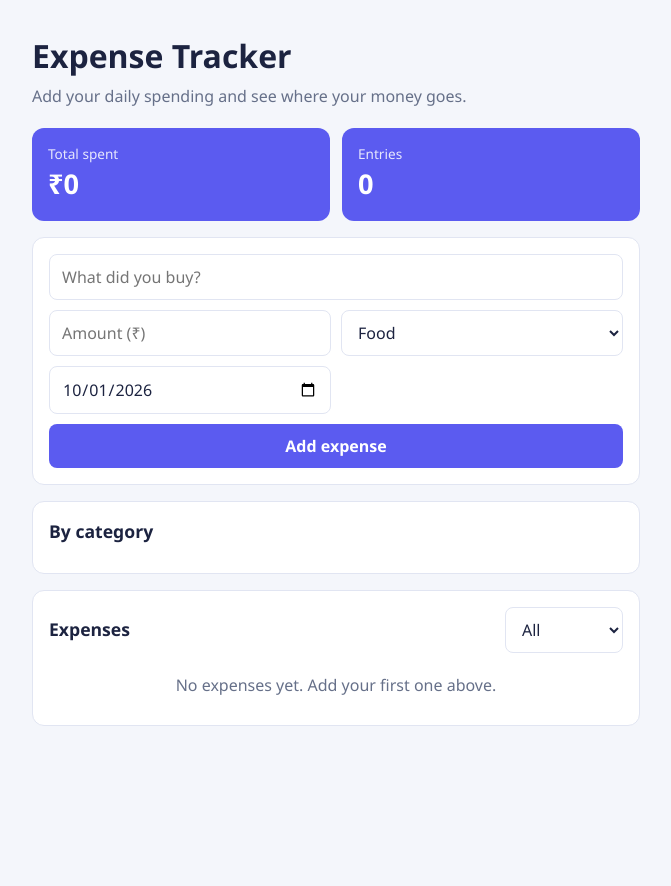
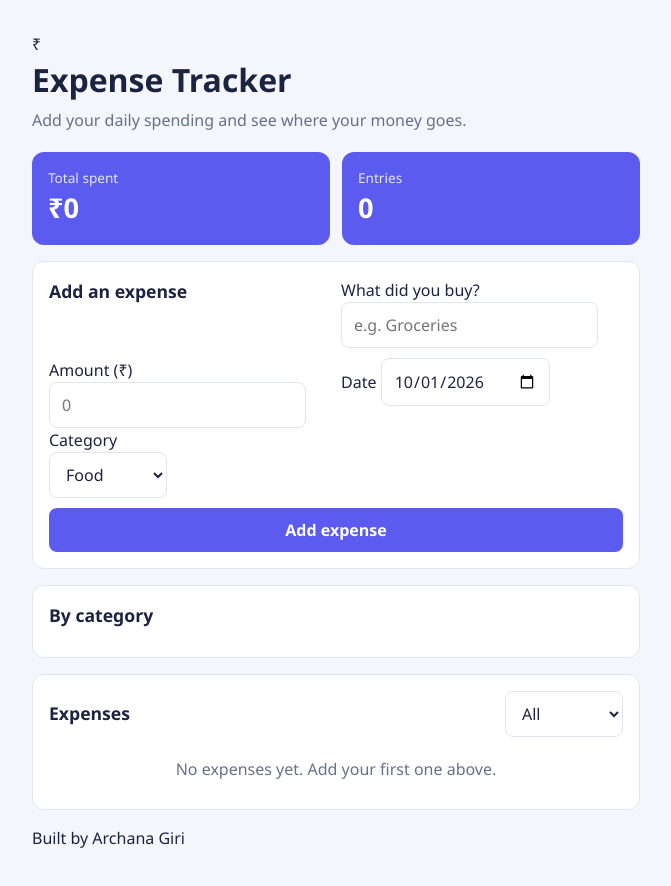
Before and after one commit to archana70455-hue/expense-tracker, a plain HTML site: page index.html in a window 1280 px wide. Shown: the whole page, without its empty margins (304-975 px from the left). Before the commit the page ends 800 px from the top, so only its background shows below. Drawn offline with Linux system fonts and the light colour scheme.

Commit message:
changes in ui

```diff
--- a/index.html
+++ b/index.html
@@ -4,26 +4,53 @@
 <meta charset="utf-8">
 <meta name="viewport" content="width=device-width, initial-scale=1">
 <title>Expense Tracker</title>
+<meta name="theme-color" content="#5b5bf0">
+<link rel="preconnect" href="https://fonts.googleapis.com">
+<link rel="preconnect" href="https://fonts.gstatic.com" crossorigin>
+<link href="https://fonts.googleapis.com/css2?family=Poppins:wght@600;700&family=Inter:wght@400;500;600;700&display=swap" rel="stylesheet">
 <link rel="stylesheet" href="style.css">
 </head>
 <body>
+<div class="bg-glow" aria-hidden="true"></div>
 <main class="app">
+  <header class="app-head">
+    <div class="app-icon">₹</div>
+    <div>
       <h1>Expense Tracker</h1>
       <p class="sub">Add your daily spending and see where your money goes.</p>
+    </div>
+  </header>
 
   <section class="summary">
     <div class="total"><span>Total spent</span><strong id="total">₹0</strong></div>
-    <div class="total"><span>Entries</span><strong id="count">0</strong></div>
+    <div class="total alt"><span>Entries</span><strong id="count">0</strong></div>
   </section>
 
   <form id="form" class="card">
-    <input id="title" type="text" placeholder="What did you buy?" required maxlength="40">
-    <input id="amount" type="number" placeholder="Amount (₹)" min="1" step="any" required>
+    <h2>Add an expense</h2>
+    <div class="field">
+      <label for="title">What did you buy?</label>
+      <input id="title" type="text" placeholder="e.g. Groceries" required maxlength="40">
+    </div>
+    <div class="field-row">
+      <div class="field">
+        <label for="amount">Amount (₹)</label>
+        <input id="amount" type="number" placeholder="0" min="1" step="any" required>
+      </div>
+      <div class="field">
+        <label for="category">Category</label>
+        <div class="select-wrap">
           <select id="category">
             <option>Food</option><option>Travel</option><option>Shopping</option>
             <option>Bills</option><option>Other</option>
           </select>
+        </div>
+      </div>
+    </div>
+    <div class="field">
+      <label for="date">Date</label>
       <input id="date" type="date" required>
+    </div>
     <button type="submit">Add expense</button>
   </form>
 
@@ -35,14 +62,18 @@
   <section class="card">
     <div class="row">
       <h2>Expenses</h2>
+      <div class="select-wrap small">
         <select id="filter" aria-label="Filter by category">
           <option value="All">All</option><option>Food</option><option>Travel</option>
           <option>Shopping</option><option>Bills</option><option>Other</option>
         </select>
       </div>
+    </div>
     <ul id="list"></ul>
     <p id="empty" class="empty">No expenses yet. Add your first one above.</p>
   </section>
+
+  <footer class="app-foot">Built by Archana Giri</footer>
 </main>
 <script src="script.js"></script>
 </body>
```
Lines whose indentation alone changed are shown as unchanged.
